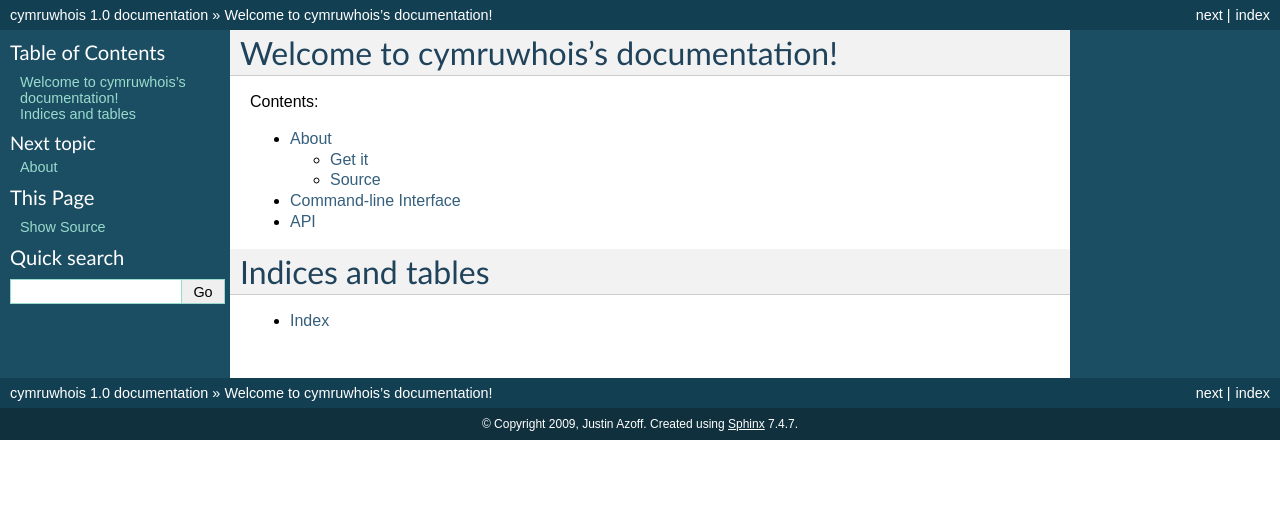
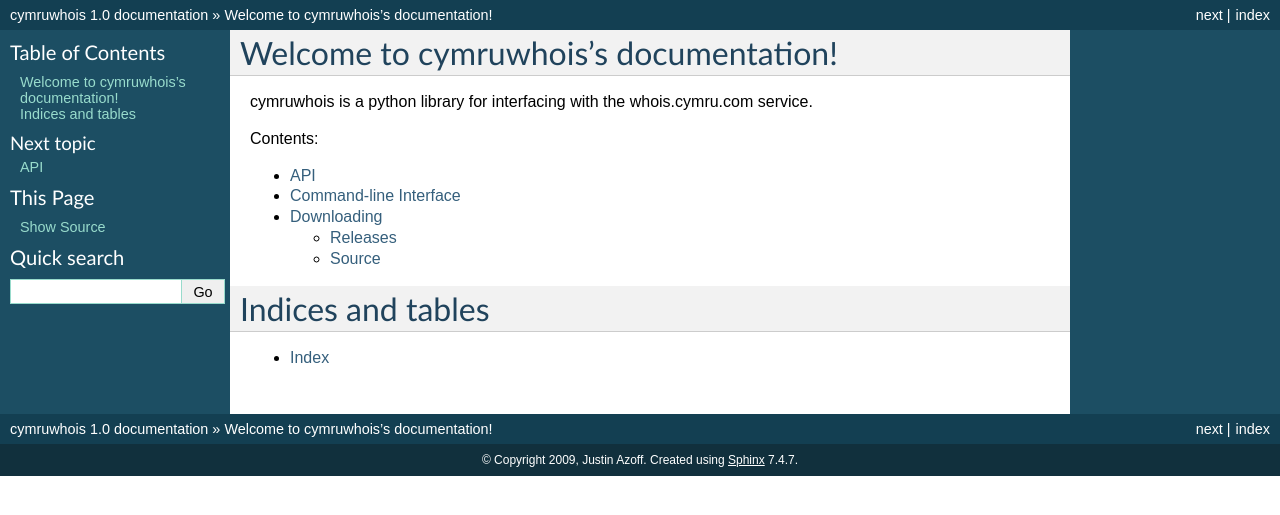
Before and after one commit to JustinAzoff/python-cymruwhois, a Sphinx documentation site: the page built from docs/index.rst, in a window 1280 px wide. Shown: the top 515 px of the page. Built offline with Sphinx 7.4.7, drawn with Linux system fonts in a browser that asks for light colours.

Commit message:
reorganize docs
put about in the index, and rename about to download

```diff
--- a/docs/about.rst
+++ b/docs/download.rst
@@ -1,10 +1,8 @@
-About
-=====
+Downloading
+===========
 
-cymruwhois is a python library for interfacing with the whois.cymru.com service.
-
-Get it
-------
+Releases
+--------
 released versions are available for download at the `Python Package Index <http://pypi.python.org/pypi/cymruwhois/1.0>`_.
 
 Source
--- a/docs/index.rst
+++ b/docs/index.rst
@@ -5,15 +5,16 @@
 
 Welcome to cymruwhois's documentation!
 ======================================
+cymruwhois is a python library for interfacing with the whois.cymru.com service.
 
 Contents:
 
 .. toctree::
    :maxdepth: 2
 
-   about
+   api
    command_line
-   api
+   download
 
 
 Indices and tables
```
